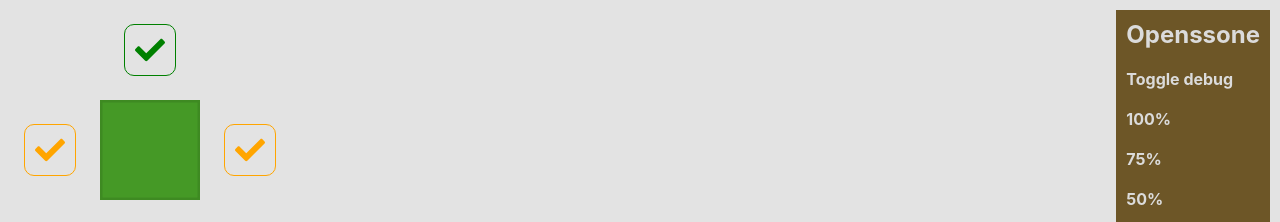
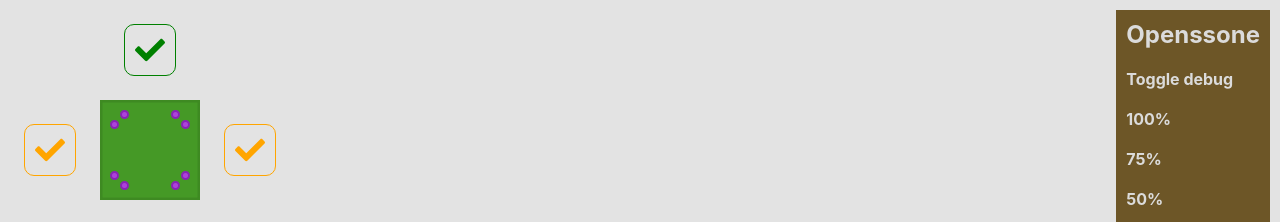
Before and after one commit to superosku/openssone, a React (Create React App) app: page / in a window 1280 px wide. Both pictures are taken after a click on the picture 150 px from the left and 150 px from the top of the page. Shown: the top 222 px of the page. Built offline with nearby package versions, Linux system fonts and the light colour scheme.

Commit message:
Add debug quadrants

```diff
--- a/src/App.scss
+++ b/src/App.scss
@@ -123,14 +123,52 @@ html, body, #root, .main-container {
     }
 
     td {
-      //border: 1px solid black;
       padding: 0;
-      //height: 104px;
-      //width: 104px;
       width: 100px;
       height: 100px;
-      //border: 1px solid black;
-      //border: 1px solid lightgrey;
+
+      position: relative;
+      .debug-quadrant {
+        position: absolute;
+        width: 5px;
+        height: 5px;
+        border-radius: 50%;
+        border: 2px solid #8923b5;
+        background-color: #ac42db;
+
+        &.debug-quadrant-0 {
+          bottom: 10px;
+          right: 20px;
+        }
+        &.debug-quadrant-1 {
+          bottom: 10px;
+          left: 20px;
+        }
+        &.debug-quadrant-2 {
+          bottom: 20px;
+          left: 10px;
+        }
+        &.debug-quadrant-3 {
+          top: 20px;
+          left: 10px;
+        }
+        &.debug-quadrant-4 {
+          top: 10px;
+          left: 20px;
+        }
+        &.debug-quadrant-5 {
+          top: 10px;
+          right: 20px;
+        }
+        &.debug-quadrant-6 {
+          top: 20px;
+          right: 10px;
+        }
+        &.debug-quadrant-7 {
+          bottom: 20px;
+          right: 10px;
+        }
+      }
 
       .piece-status {
         width: 100px;
--- a/src/App.tsx
+++ b/src/App.tsx
@@ -303,14 +303,14 @@ class Piece {
       this.extraInfo,
       // Fix SideConnection rotations
       [
-        this.sideConnections[(0 + (rotation*2)) % 8],
-        this.sideConnections[(1 + (rotation*2)) % 8],
-        this.sideConnections[(2 + (rotation*2)) % 8],
-        this.sideConnections[(3 + (rotation*2)) % 8],
-        this.sideConnections[(4 + (rotation*2)) % 8],
-        this.sideConnections[(5 + (rotation*2)) % 8],
-        this.sideConnections[(6 + (rotation*2)) % 8],
-        this.sideConnections[(7 + (rotation*2)) % 8],
+        this.sideConnections[(0 + (rotation * 2)) % 8],
+        this.sideConnections[(1 + (rotation * 2)) % 8],
+        this.sideConnections[(2 + (rotation * 2)) % 8],
+        this.sideConnections[(3 + (rotation * 2)) % 8],
+        this.sideConnections[(4 + (rotation * 2)) % 8],
+        this.sideConnections[(5 + (rotation * 2)) % 8],
+        this.sideConnections[(6 + (rotation * 2)) % 8],
+        this.sideConnections[(7 + (rotation * 2)) % 8],
       ]
     )
   }
@@ -324,132 +324,132 @@ const pieces = [
   new Piece(
     [PieceSideType.empty, PieceSideType.empty, PieceSideType.empty, PieceSideType.empty,],
     undefined,
-    [1,1,1,1,1,1,1,1]
+    [1, 1, 1, 1, 1, 1, 1, 1]
   ),
   new Piece(
     [PieceSideType.road, PieceSideType.empty, PieceSideType.empty, PieceSideType.empty,],
     undefined,
-    [1,1,1,1,1,1,1,1]
+    [1, 1, 1, 1, 1, 1, 1, 1]
   ),
   new Piece(
     [PieceSideType.road, PieceSideType.road, PieceSideType.empty, PieceSideType.empty,],
     undefined,
-    [1,2,2,1,1,1,1,1]
+    [1, 2, 2, 1, 1, 1, 1, 1]
   ),
   new Piece(
     [PieceSideType.road, PieceSideType.empty, PieceSideType.road, PieceSideType.empty,],
     undefined,
-    [1,2,2,2,2,1,1,1]
+    [1, 2, 2, 2, 2, 1, 1, 1]
   ),
   new Piece(
     [PieceSideType.empty, PieceSideType.road, PieceSideType.road, PieceSideType.road,],
     undefined,
-    [1,1,1,2,2,3,3,1]
+    [1, 1, 1, 2, 2, 3, 3, 1]
   ),
   new Piece(
     [PieceSideType.road, PieceSideType.road, PieceSideType.road, PieceSideType.road,],
     undefined,
-    [1,2,2,3,3,4,4,1]
+    [1, 2, 2, 3, 3, 4, 4, 1]
   ),
   new Piece(
     [PieceSideType.castle, PieceSideType.road, PieceSideType.road, PieceSideType.castle,],
     undefined,
-    [1,1,2,3,3,2,1,1]
+    [1, 1, 2, 3, 3, 2, 1, 1]
   ),
   new Piece(
     [PieceSideType.castle, PieceSideType.empty, PieceSideType.empty, PieceSideType.castle,],
     PieceExtraInfo.nonConnectedSideBySideCastle,
-    [1,1,2,2,2,2,3,3]
+    [1, 1, 2, 2, 2, 2, 3, 3]
   ),
   new Piece(
     [PieceSideType.empty, PieceSideType.road, PieceSideType.castle, PieceSideType.road,],
     undefined,
-    [1,1,1,2,3,3,2,1]
+    [1, 1, 1, 2, 3, 3, 2, 1]
   ),
   new Piece(
     [PieceSideType.castle, PieceSideType.road, PieceSideType.castle, PieceSideType.empty,],
     undefined,
-    [1,1,2,2,3,3,2,2]
+    [1, 1, 2, 2, 3, 3, 2, 2]
   ),
   new Piece(
     [PieceSideType.castle, PieceSideType.empty, PieceSideType.castle, PieceSideType.empty,],
     PieceExtraInfo.oppositeCastleFull,
-    [1,1,2,2,1,1,3,3]
+    [1, 1, 2, 2, 1, 1, 3, 3]
   ),
   new Piece(
     [PieceSideType.castle, PieceSideType.road, PieceSideType.castle, PieceSideType.empty,],
     PieceExtraInfo.oppositeCastleFull,
-    [1,1,2,3,1,1,4,4]
+    [1, 1, 2, 3, 1, 1, 4, 4]
   ),
   new Piece(
     [PieceSideType.castle, PieceSideType.castle, PieceSideType.castle, PieceSideType.road,],
     undefined,
-    [1,1,1,1,1,1,2,3]
+    [1, 1, 1, 1, 1, 1, 2, 3]
   ),
   new Piece(
     [PieceSideType.castle, PieceSideType.castle, PieceSideType.castle, PieceSideType.empty,],
     undefined,
-    [1,1,1,1,1,1,2,2]
+    [1, 1, 1, 1, 1, 1, 2, 2]
   ),
   new Piece(
     [PieceSideType.castle, PieceSideType.castle, PieceSideType.castle, PieceSideType.castle,],
     undefined,
-    [1,1,1,1,1,1,1,1]
+    [1, 1, 1, 1, 1, 1, 1, 1]
   ),
   new Piece(
     [PieceSideType.castle, PieceSideType.road, PieceSideType.road, PieceSideType.empty,],
     PieceExtraInfo.monastery,
-    [1,1,2,3,3,2,2,2]
+    [1, 1, 2, 3, 3, 2, 2, 2]
   ),
   new Piece(
     [PieceSideType.empty, PieceSideType.empty, PieceSideType.empty, PieceSideType.empty,],
     PieceExtraInfo.monastery,
-    [1,1,1,1,1,1,1,1]
+    [1, 1, 1, 1, 1, 1, 1, 1]
   ),
   new Piece(
     [PieceSideType.road, PieceSideType.empty, PieceSideType.empty, PieceSideType.empty,],
     PieceExtraInfo.monastery,
-    [1,1,1,1,1,1,1,1]
+    [1, 1, 1, 1, 1, 1, 1, 1]
   ),
   new Piece(
     [PieceSideType.river, PieceSideType.empty, PieceSideType.empty, PieceSideType.empty,],
     undefined,
-    [1,1,1,1,1,1,1,1]
+    [1, 1, 1, 1, 1, 1, 1, 1]
   ),
   new Piece(
     [PieceSideType.river, PieceSideType.empty, PieceSideType.river, PieceSideType.empty,],
     undefined,
-    [1,2,2,2,2,1,1,1]
+    [1, 2, 2, 2, 2, 1, 1, 1]
   ),
   new Piece(
     [PieceSideType.river, PieceSideType.river, PieceSideType.empty, PieceSideType.empty,],
     undefined,
-    [1,2,2,1,1,1,1,1]
+    [1, 2, 2, 1, 1, 1, 1, 1]
   ),
   new Piece(
     [PieceSideType.river, PieceSideType.empty, PieceSideType.river, PieceSideType.road,],
     PieceExtraInfo.monastery,
-    [1,2,2,2,2,3,3,1]
+    [1, 2, 2, 2, 2, 3, 3, 1]
   ),
   new Piece(
     [PieceSideType.river, PieceSideType.empty, PieceSideType.river, PieceSideType.road,],
     undefined,
-    [1,2,2,2,2,3,3,1]
+    [1, 2, 2, 2, 2, 3, 3, 1]
   ),
   new Piece(
     [PieceSideType.river, PieceSideType.river, PieceSideType.road, PieceSideType.road,],
     undefined,
-    [1,2,2,1,1,3,3,1]
+    [1, 2, 2, 1, 1, 3, 3, 1]
   ),
   new Piece(
     [PieceSideType.river, PieceSideType.castle, PieceSideType.river, PieceSideType.road,],
     undefined,
-    [1,2,3,3,2,4,4,1]
+    [1, 2, 3, 3, 2, 4, 4, 1]
   ),
   new Piece(
     [PieceSideType.river, PieceSideType.river, PieceSideType.castle, PieceSideType.castle,],
     undefined,
-    [1,2,2,1,3,3,3,3]
+    [1, 2, 2, 1, 3, 3, 3, 3]
   ),
 ]
 
@@ -469,7 +469,7 @@ interface IPieceHolder {
   y: number
 }
 
-interface Quadrant {
+interface IQuadrant {
   x: number;
   y: number;
   quad: number;
@@ -562,16 +562,16 @@ class Map {
     }
   }
 
-  getCastlePoints(firstX: number, firstY: number, octaquadrant: number)  {
-    const first: Quadrant = {
+  getCastlePoints(firstX: number, firstY: number, octaquadrant: number) {
+    const first: IQuadrant = {
       x: firstX,
       y: firstY,
       quad: octaquadrant,
     }
 
-    let visited: Quadrant[] = [first];
+    let visited: IQuadrant[] = [first];
 
-    const pushToVisited = (quad: Quadrant) => {
+    const pushToVisited = (quad: IQuadrant) => {
       if (!visited.some((extQ) => {
         return extQ.x === quad.x && extQ.y === quad.y && extQ.quad === quad.quad
       })) {
@@ -588,9 +588,9 @@ class Map {
       const thisPiece = this.getAt(current.x, current.y).piece
       const castleIndex = thisPiece.sideConnections[current.quad]
 
-      for (let i = 0;i < thisPiece.sideConnections.length;i++) {
+      for (let i = 0; i < thisPiece.sideConnections.length; i++) {
         if (thisPiece.sideConnections[i] === castleIndex) {
-          const newQuadrant: Quadrant = {
+          const newQuadrant: IQuadrant = {
             x: current.x,
             y: current.y,
             quad: i,
@@ -599,20 +599,23 @@ class Map {
         }
       }
 
-      const quadToOpposite: {[key: number]: number} = {0: 5, 1: 4, 2: 7, 3: 6, 4: 1, 5: 0, 6: 3, 7: 2}
+      const quadToOpposite: { [key: number]: number } = {0: 5, 1: 4, 2: 7, 3: 6, 4: 1, 5: 0, 6: 3, 7: 2}
       const newQuad = quadToOpposite[current.quad]
 
-      if ((Math.floor(current.quad/2) === 0) && (this.getAt(current.x, current.y+1))) {
-        const bottomQuad: Quadrant = {x: current.x, y: current.y+1, quad: newQuad}
+      if ((Math.floor(current.quad / 2) === 0) && (this.getAt(current.x, current.y + 1))) {
+        const bottomQuad: IQuadrant = {x: current.x, y: current.y + 1, quad: newQuad}
         pushToVisited(bottomQuad)
-      } if ((Math.floor(current.quad/2) === 1) && (this.getAt(current.x-1, current.y))) {
-        const leftQuad: Quadrant = {x: current.x-1, y: current.y, quad: newQuad}
+      }
+      if ((Math.floor(current.quad / 2) === 1) && (this.getAt(current.x - 1, current.y))) {
+        const leftQuad: IQuadrant = {x: current.x - 1, y: current.y, quad: newQuad}
         pushToVisited(leftQuad)
-      } if ((Math.floor(current.quad/2) === 2) && (this.getAt(current.x, current.y-1))) {
-        const topQuad: Quadrant = {x: current.x, y: current.y-1, quad: newQuad}
+      }
+      if ((Math.floor(current.quad / 2) === 2) && (this.getAt(current.x, current.y - 1))) {
+        const topQuad: IQuadrant = {x: current.x, y: current.y - 1, quad: newQuad}
         pushToVisited(topQuad)
-      } if ((Math.floor(current.quad/2) === 3) && (this.getAt(current.x+1, current.y))) {
-        const rightQuad: Quadrant = {x: current.x+1, y: current.y, quad: newQuad}
+      }
+      if ((Math.floor(current.quad / 2) === 3) && (this.getAt(current.x + 1, current.y))) {
+        const rightQuad: IQuadrant = {x: current.x + 1, y: current.y, quad: newQuad}
         pushToVisited(rightQuad)
       }
     }
@@ -628,12 +631,6 @@ interface IMapDisplayProps {
   placeablePiece?: Piece
 }
 
-interface IQuadrant {
-  x: number
-  y: number
-  quadrant: number
-}
-
 const MapDisplay = (
   {
     map,
@@ -643,7 +640,6 @@ const MapDisplay = (
   }: IMapDisplayProps
 ) => {
   const [debugQuadrants, setDebugQuadrants] = React.useState<IQuadrant[]>([])
-  const [loading, setloading] = React.useState<boolean>(true)
 
   const mapRange = React.useMemo(() => map.getRange(), [map])
 
@@ -676,7 +672,8 @@ const MapDisplay = (
                 }
               }}
             >
-              {pieceHolder && <img
+              {pieceHolder && <>
+                <img
                   src={pieceHolder.piece.getImageDataUrl()}
                   onClick={(event) => {
                     const clickY = event.clientY - (event.target as HTMLImageElement).getBoundingClientRect().top
@@ -715,8 +712,17 @@ const MapDisplay = (
                     }
 
                     const quadrants = map.getCastlePoints(x, y, octaquadrant)
+                    setDebugQuadrants(quadrants)
                   }}
-              />}
+                />
+                {debugQuadrants.filter(q => q.x === x && q.y === y).map(q => {
+                  return <span
+                    className={'debug-quadrant debug-quadrant-' + q.quad}
+                    key={q.quad}
+                  ></span>
+                })}
+              </>
+              }
               {pieceStatusClass && <div className={'piece-status ' + pieceStatusClass}>
                 <FaCheck/>
               </div>}
```
Lines whose indentation alone changed are shown as unchanged.
